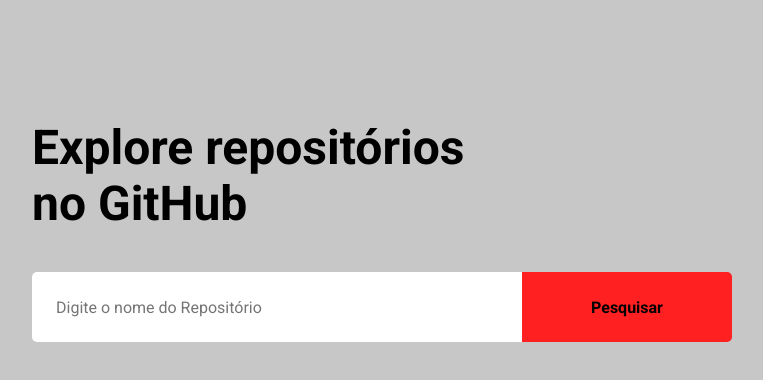
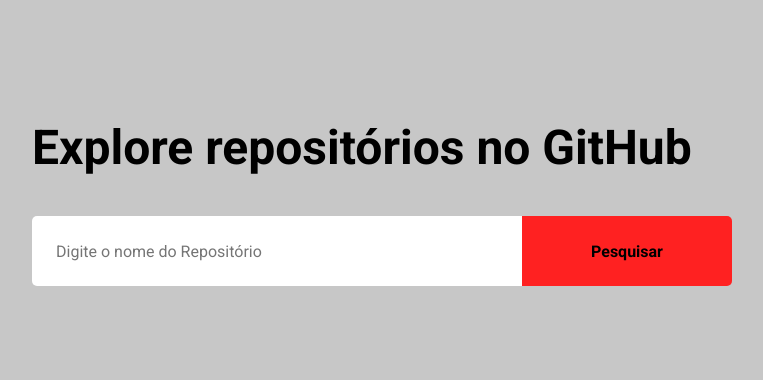
Before and after one commit to Matheus-Antunes03/AppReact, a React (Create React App) app: page / in a window 1280 px wide. Shown: the top 380 px of the page, without its empty margins (148-911 px from the left). Built offline with nearby package versions, Linux system fonts and the light colour scheme; the HTML template or start-up script is replaced by a standard one.

Commit message:
Update styles.ts

```diff
--- a/src/pages/Dashboard/styles.ts
+++ b/src/pages/Dashboard/styles.ts
@@ -4,7 +4,6 @@
 export const Title = styled.h1`
     font-size: 48px;
     color: #000;
-    max-width: 450px;
     line-height: 56px;
     margin-top: 80px;
 `;
```
